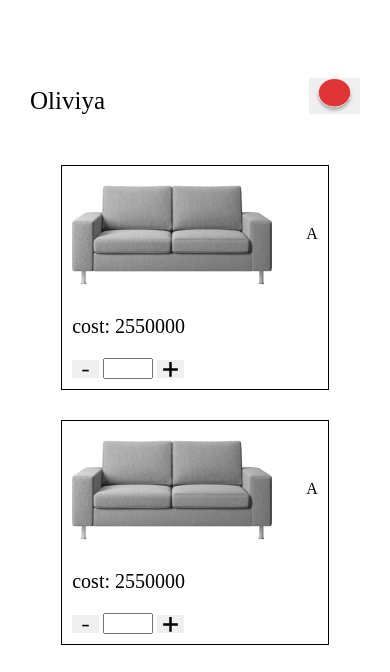
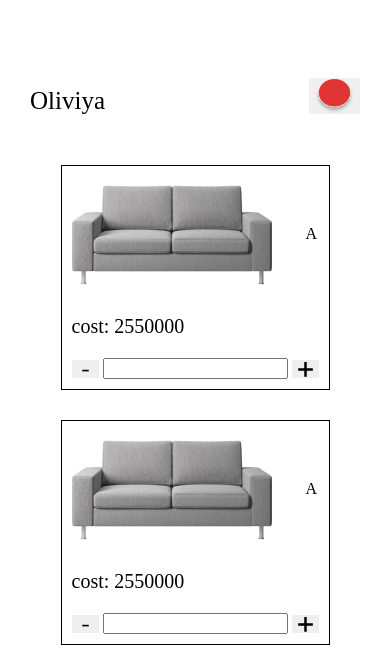
Before and after one commit to Shukurulloh00/Theoneproject, a plain HTML site: page index.html in a window 390 px wide. Shown: the part 130-802 px from the top of the page. Drawn offline with Linux system fonts and the light colour scheme; a web font is replaced by a local one.

Commit message:
next changes with input

```diff
--- a/css/main.css
+++ b/css/main.css
@@ -286,6 +286,10 @@ color: #000000;
       .olivia__item{
         margin-bottom: 30px;
       }
+
+      .olivia__input{
+        max-width: 100%;
+      }
  }
  /* wmdowmcwocwew */
 
```
